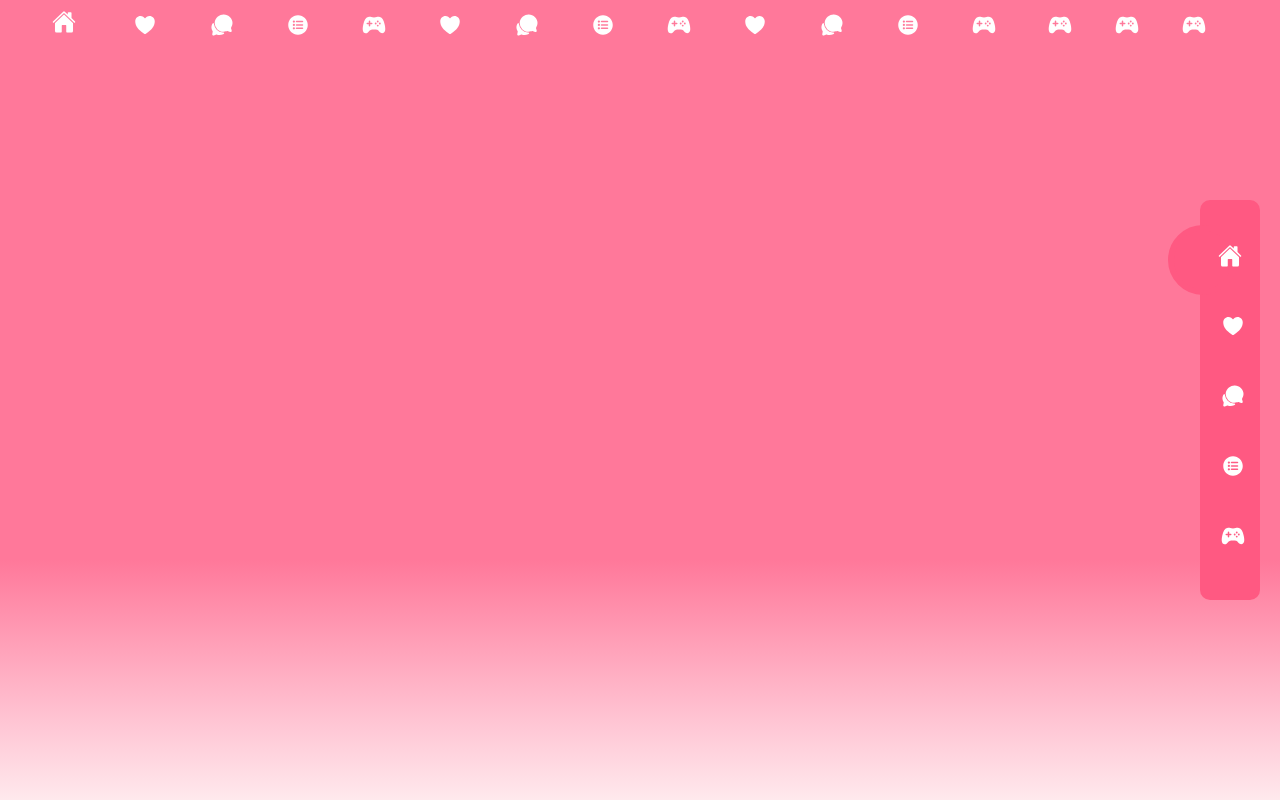
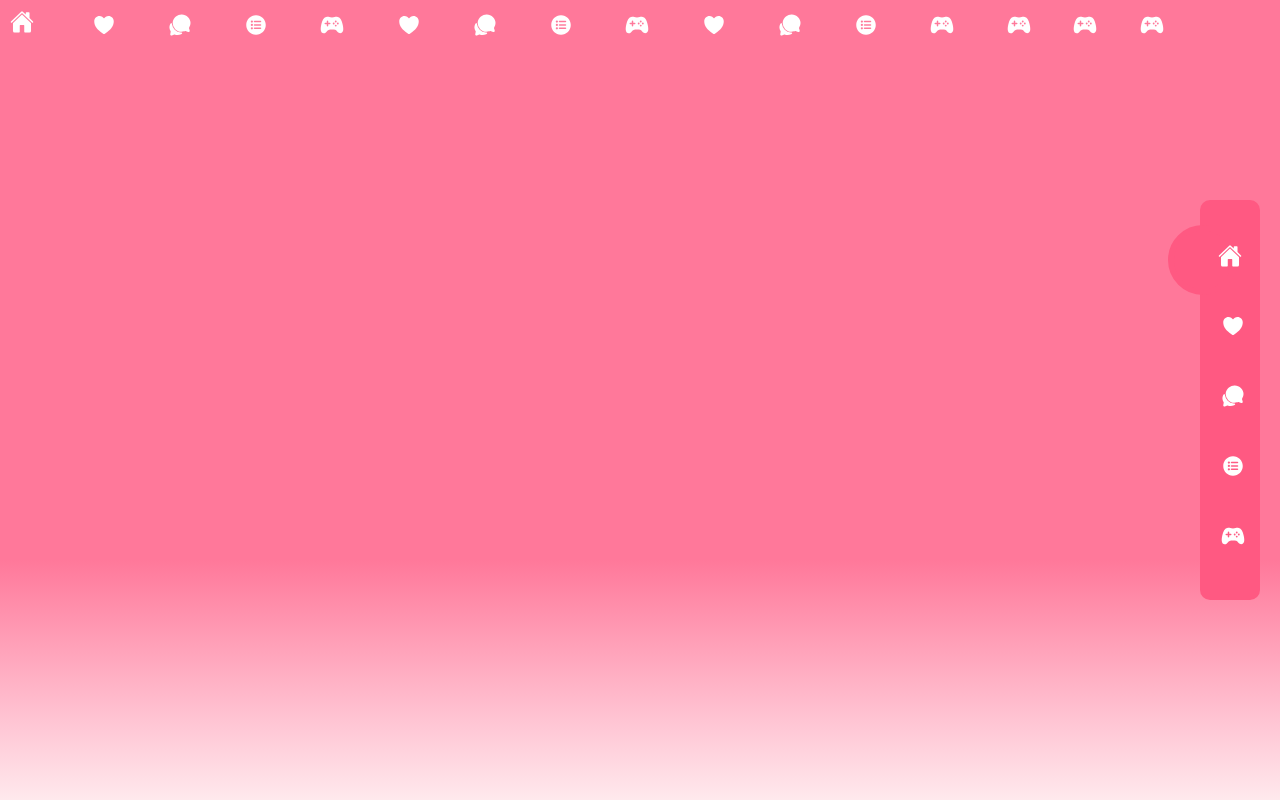
Before and after one commit to Kayoto0/funmenu, a plain HTML site: page index.html in a window 1280 px wide. Drawn offline with nearby package versions, Linux system fonts and the light colour scheme; a web font is replaced by a local one.

Commit message:
Update style.css

```diff
--- a/style.css
+++ b/style.css
@@ -169,8 +169,7 @@ body
     position: absolute; /* Fixed position so it stays at the top */
     top: 0;
     display: flex;
-    justify-content: center; /* Center items horizontally */
-    align-items: center;
+    justify-content: left; /* Center items horizontally */
     border-radius: 0px;
     z-index: 1; /* Add a high z-index to keep it on top */
     overflow-y: scroll; /* Enable vertical scrolling when content exceeds max-height */
```
